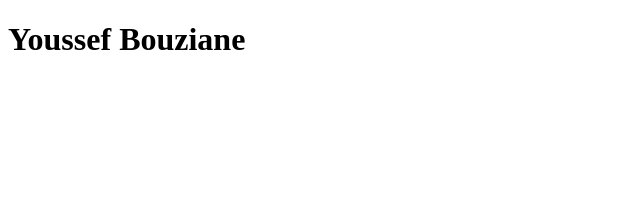
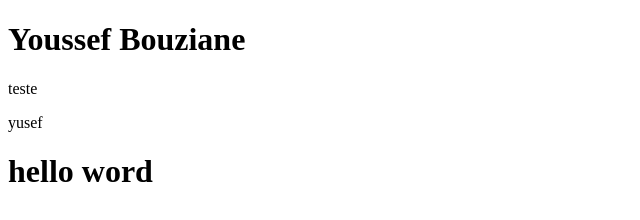
Before and after one commit to FSFULLSTACK/portfolio04, a plain HTML site: page index.html in a window 1280 px wide. Shown: the whole page, without its empty margins (0-640 px from the left). Drawn offline with Linux system fonts and the light colour scheme.

Commit message:
hello world

```diff
--- a/index.html
+++ b/index.html
@@ -10,6 +10,9 @@
 
 <body>
     <h1>Youssef Bouziane</h1>
+    <p> teste </p>
+    <p> yusef </p>
+    <h1>hello word </h1>
 
 </body>
 
```
